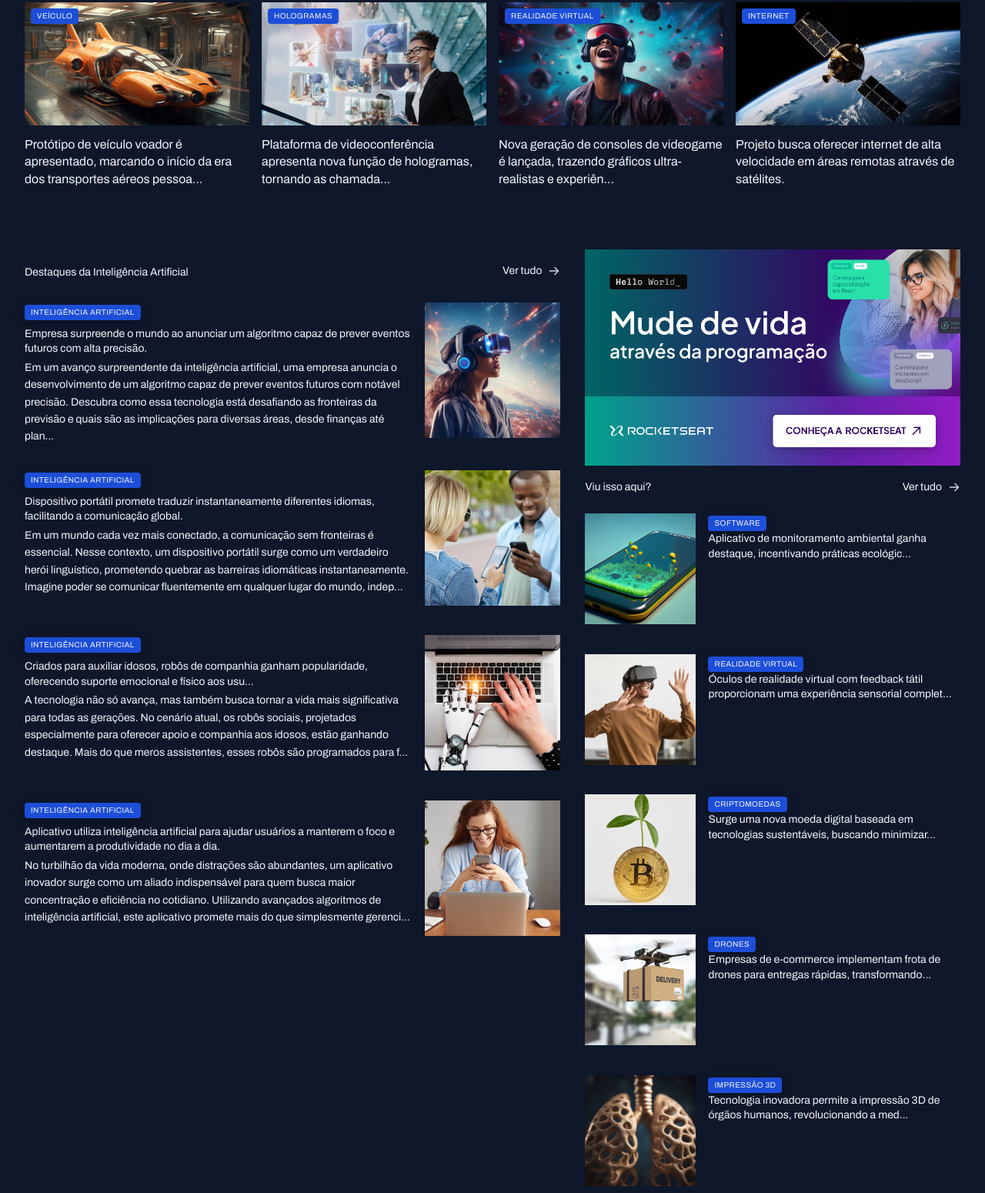
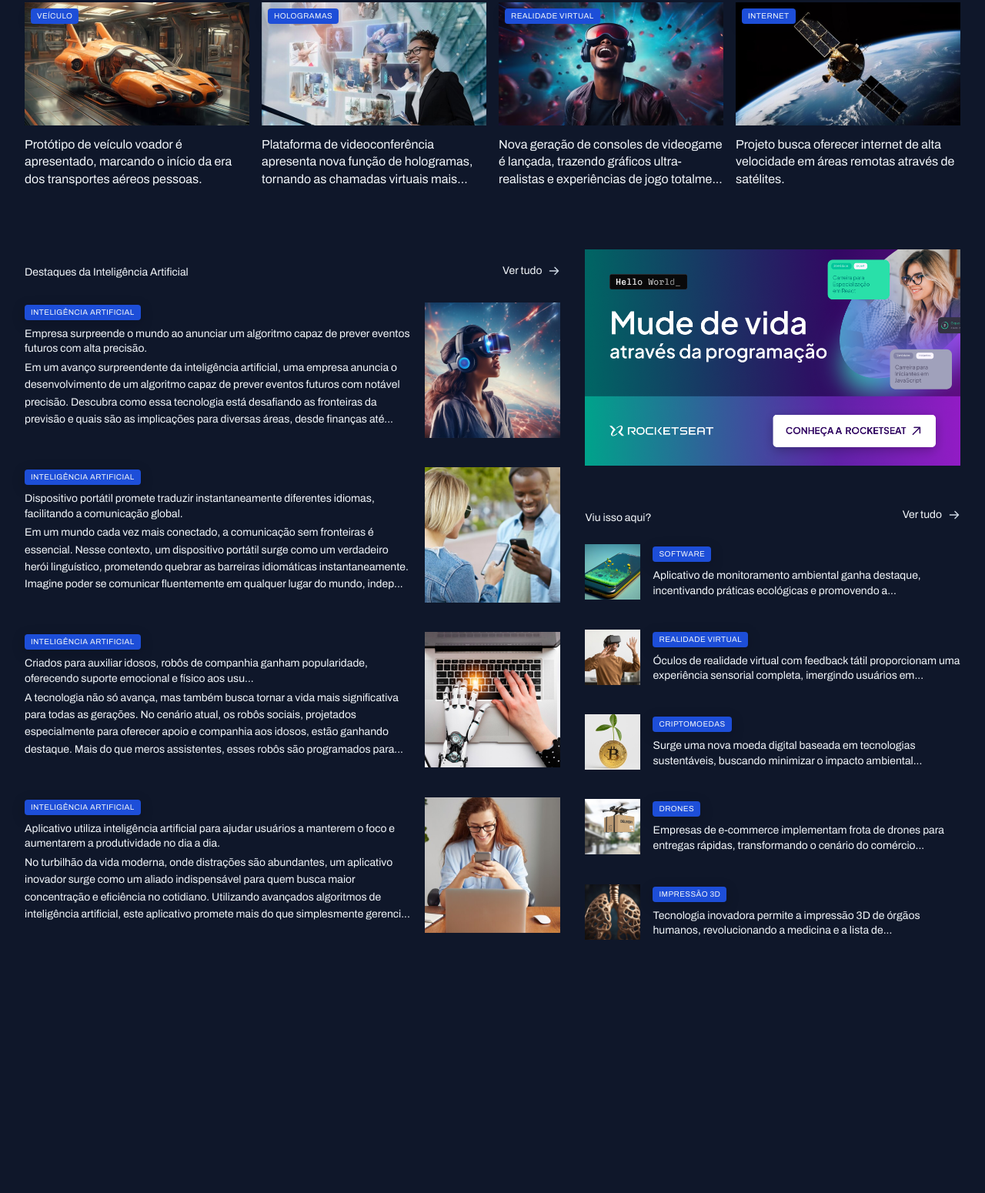
Before and after one commit to GustavoHenrr/Portal-de-noticias, a plain HTML site: page index.html in a window 1280 px wide. Shown: the part 738-2288 px from the top of the page at 77% size. After the commit the page ends 2005 px from the top, so only its background shows below. Drawn offline with Linux system fonts and the light colour scheme.

Commit message:
últimos ajustes nos textos

```diff
--- a/index.html
+++ b/index.html
@@ -82,7 +82,7 @@
           <figcaption>
             <span class="content-tag">vestíveis</span>
             <h2 class="text-lg">
-              Empresa lança relógio inteligente capaz de monitorar a saúde mental, oferecendo insights valiosos para o...
+              Empresa lança relógio inteligente capaz de monitorar a saúde mental, oferecendo insights valiosos para o bem-estar pessoal.
             </h2>
           </figcaption>
         </figure>
@@ -114,17 +114,17 @@
         <figure>
           <span class="content-tag">veículo</span>
           <img src="./assets/images/Image 06.png" alt="">
-          <p>Protótipo de veículo voador é apresentado, marcando o início da era dos transportes aéreos pessoa...</p>
+          <p>Protótipo de veículo voador é apresentado, marcando o início da era dos transportes aéreos pessoas.</p>
         </figure>
         <figure>
           <span class="content-tag">hologramas</span>
           <img src="./assets/images/Image 07.png" alt="">
-          <p>Plataforma de videoconferência apresenta nova função de hologramas, tornando as chamada...</p>
+          <p>Plataforma de videoconferência apresenta nova função de hologramas, tornando as chamadas virtuais mais...</p>
         </figure>
         <figure>
           <span class="content-tag">realidade virtual</span>
           <img src="./assets/images/Image 08.png" alt="">
-          <p>Nova geração de consoles de videogame é lançada, trazendo gráficos ultra-realistas e experiên...</p>
+          <p>Nova geração de consoles de videogame é lançada, trazendo gráficos ultra-realistas e experiências de jogo totalme...</p>
         </figure>
         <figure>
           <span class="content-tag">internet</span>
@@ -151,7 +151,7 @@
             Empresa surpreende o mundo ao anunciar um algoritmo capaz de prever eventos futuros com alta precisão.
           </h3>
           <p class="text-sm">
-            Em um avanço surpreendente da inteligência artificial, uma empresa anuncia o desenvolvimento de um algoritmo capaz de prever eventos futuros com notável precisão. Descubra como essa tecnologia está desafiando as fronteiras da previsão e quais são as implicações para diversas áreas, desde finanças até plan...
+            Em um avanço surpreendente da inteligência artificial, uma empresa anuncia o desenvolvimento de um algoritmo capaz de prever eventos futuros com notável precisão. Descubra como essa tecnologia está desafiando as fronteiras da previsão e quais são as implicações para diversas áreas, desde finanças até...
           </p>
         </div>
         <div>
@@ -179,7 +179,7 @@
             Criados para auxiliar idosos, robôs de companhia ganham popularidade, oferecendo suporte emocional e físico aos usu...
           </h3>
           <p class="text-sm">
-            A tecnologia não só avança, mas também busca tornar a vida mais significativa para todas as gerações. No cenário atual, os robôs sociais, projetados especialmente para oferecer apoio e companhia aos idosos, estão ganhando destaque. Mais do que meros assistentes, esses robôs são programados para f...
+            A tecnologia não só avança, mas também busca tornar a vida mais significativa para todas as gerações. No cenário atual, os robôs sociais, projetados especialmente para oferecer apoio e companhia aos idosos, estão ganhando destaque. Mais do que meros assistentes, esses robôs são programados para...
           </p>
         </div>
         <div>
@@ -227,7 +227,7 @@
             <div>
               <span class="content-tag">software</span>
               <h3 class="text-lg">
-                Aplicativo de monitoramento ambiental ganha destaque, incentivando práticas ecológic...
+                Aplicativo de monitoramento ambiental ganha destaque, incentivando práticas ecológicas e promovendo a...
               </h3>
 
             </div>
@@ -241,7 +241,7 @@
             <div>
               <span class="content-tag">realidade virtual</span>
               <h3 class="text-lg">
-                Óculos de realidade virtual com feedback tátil proporcionam uma experiência sensorial complet...
+                Óculos de realidade virtual com feedback tátil proporcionam uma experiência sensorial completa, imergindo usuários em...
               </h3>
 
             </div>
@@ -255,7 +255,7 @@
             <div>
               <span class="content-tag">criptomoedas</span>
               <h3 class="text-lg">
-                Surge uma nova moeda digital baseada em tecnologias sustentáveis, buscando minimizar...
+                Surge uma nova moeda digital baseada em tecnologias sustentáveis, buscando minimizar o impacto ambiental...
               </h3>
 
             </div>
@@ -269,7 +269,7 @@
             <div>
               <span class="content-tag">drones</span>
               <h3 class="text-lg">
-                Empresas de e-commerce implementam frota de drones para entregas rápidas, transformando...
+                Empresas de e-commerce implementam frota de drones para entregas rápidas, transformando o cenário do comércio...
               </h3>
 
             </div>
@@ -283,7 +283,7 @@
             <div>
               <span class="content-tag">impressão 3d</span>
               <h3 class="text-lg">
-                Tecnologia inovadora permite a impressão 3D de órgãos humanos, revolucionando a med...
+                Tecnologia inovadora permite a impressão 3D de órgãos humanos, revolucionando a medicina e a lista de...
               </h3>
 
             </div>
--- a/styles/sections.css
+++ b/styles/sections.css
@@ -121,7 +121,7 @@ aside {
   grid-area: aside;
 }
 
-#nore {
+#more {
 
   margin-top: 32px;
 
```
